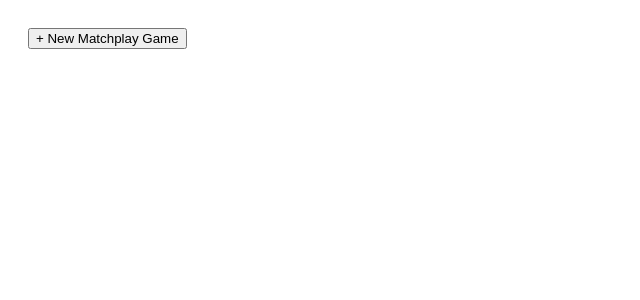
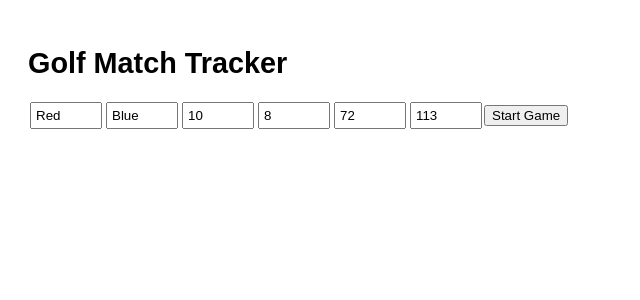
Before and after one commit to ciaranlk/GolfMatchTracker_manual, a React (Vite) app: page / in a window 1280 px wide. Shown: the top 300 px of the page, without its empty margins (0-640 px from the left). Built offline with nearby package versions, Linux system fonts and the light colour scheme.

Commit message:
Refactor game state management and UI updates

```diff
--- a/src/App.jsx
+++ b/src/App.jsx
@@ -10,164 +10,157 @@ function App() {
     const saved = localStorage.getItem('games');
     return saved ? JSON.parse(saved) : [];
   });
+
   const [activeGameIndex, setActiveGameIndex] = useState(0);
 
-  const updateLocalStorage = (newGames) => {
-    localStorage.setItem('games', JSON.stringify(newGames));
+  const [newGame, setNewGame] = useState({
+    teamRed: 'Red',
+    teamBlue: 'Blue',
+    holes: Array(18).fill({ red: null, blue: null }),
+    par: Array(18).fill(4),
+    si: Array(18).fill(1).map((_, i) => i + 1),
+    redIndex: 10,
+    blueIndex: 8,
+    rating: 72,
+    slope: 113,
+  });
+
+  const startNewGame = () => {
+    const courseHandicapRed = calculateCourseHandicap(newGame.redIndex, newGame.slope, newGame.rating);
+    const courseHandicapBlue = calculateCourseHandicap(newGame.blueIndex, newGame.slope, newGame.rating);
+    const shotsGiven = Math.abs(courseHandicapRed - courseHandicapBlue);
+    const givingTeam = courseHandicapRed > courseHandicapBlue ? 'red' : 'blue';
+
+    const holesWithShots = newGame.si
+      .map((si, idx) => ({ idx, si }))
+      .sort((a, b) => a.si - b.si)
+      .slice(0, shotsGiven)
+      .map(h => h.idx);
+
+    const game = {
+      ...newGame,
+      courseHandicapRed,
+      courseHandicapBlue,
+      holesWithShots,
+      givingTeam,
+    };
+    setGames([...games, game]);
+    setActiveGameIndex(games.length);
   };
 
-  const addNewGame = () => {
-    const newGame = {
-      teamA: 'Team Red',
-      teamB: 'Team Blue',
-      indexA: 10,
-      indexB: 15,
-      rating: 72,
-      slope: 120,
-      pars: Array(18).fill(4),
-      sis: Array.from({ length: 18 }, (_, i) => i + 1),
-      scoresA: Array(18).fill(''),
-      scoresB: Array(18).fill('')
-    };
-    const newGames = [...games, newGame];
-    setGames(newGames);
-    setActiveGameIndex(newGames.length - 1);
-    updateLocalStorage(newGames);
+  const updateHoleScore = (holeIndex, team, delta) => {
+    const updatedGames = [...games];
+    const game = { ...updatedGames[activeGameIndex] };
+    const holes = [...game.holes];
+    const current = { ...holes[holeIndex] };
+    current[team] = current[team] !== null ? current[team] + delta : delta;
+    holes[holeIndex] = current;
+    game.holes = holes;
+    updatedGames[activeGameIndex] = game;
+    setGames(updatedGames);
   };
 
-  const updateGame = (key, value) => {
-    const updated = [...games];
-    updated[activeGameIndex][key] = value;
-    setGames(updated);
-    updateLocalStorage(updated);
-  };
+  useEffect(() => {
+    localStorage.setItem('games', JSON.stringify(games));
+  }, [games]);
 
-  const updateScore = (team, index, value) => {
-    const updated = [...games];
-    const arr = team === 'A' ? 'scoresA' : 'scoresB';
-    updated[activeGameIndex][arr][index] = value;
-    setGames(updated);
-    updateLocalStorage(updated);
-  };
+  const renderHoleResult = (hole, idx, game) => {
+    if (hole.red == null || hole.blue == null) return '—';
 
-  const getHoleResult = (holeIdx) => {
-    const game = games[activeGameIndex];
-    const { scoresA, scoresB, sis, indexA, indexB, slope, rating } = game;
-    const chA = calculateCourseHandicap(indexA, slope, rating);
-    const chB = calculateCourseHandicap(indexB, slope, rating);
-    const shots = Math.abs(chA - chB);
-    const receive = chA < chB ? 'B' : 'A';
+    let redScore = hole.red;
+    let blueScore = hole.blue;
 
-    const netA = parseInt(scoresA[holeIdx]) || 0;
-    const netB = parseInt(scoresB[holeIdx]) || 0;
+    if (game.holesWithShots.includes(idx)) {
+      if (game.givingTeam === 'red') redScore--;
+      else blueScore--;
+    }
 
-    const si = parseInt(sis[holeIdx]);
-    if (!si || !netA || !netB) return '';
-
-    if (receive === 'A' && si <= shots) netA -= 1;
-    if (receive === 'B' && si <= shots) netB -= 1;
-
-    if (netA < netB) return game.teamA;
-    if (netB < netA) return game.teamB;
+    if (redScore < blueScore) return <span className="red">Red</span>;
+    if (blueScore < redScore) return <span className="blue">Blue</span>;
     return 'Half';
   };
 
-  const getMatchStatus = () => {
-    const game = games[activeGameIndex];
-    const { scoresA, scoresB, sis, indexA, indexB, slope, rating, teamA, teamB } = game;
-    const chA = calculateCourseHandicap(indexA, slope, rating);
-    const chB = calculateCourseHandicap(indexB, slope, rating);
-    const shots = Math.abs(chA - chB);
-    const receive = chA < chB ? 'B' : 'A';
-    let aUp = 0;
+  const computeMatchStatus = game => {
+    let redWins = 0, blueWins = 0;
+    game.holes.forEach((hole, idx) => {
+      if (hole.red == null || hole.blue == null) return;
+      let red = hole.red;
+      let blue = hole.blue;
+      if (game.holesWithShots.includes(idx)) {
+        if (game.givingTeam === 'red') red--;
+        else blue--;
+      }
+      if (red < blue) redWins++;
+      else if (blue < red) blueWins++;
+    });
 
-    for (let i = 0; i < 18; i++) {
-      const si = parseInt(sis[i]);
-      let a = parseInt(scoresA[i]) || 0;
-      let b = parseInt(scoresB[i]) || 0;
-      if (!a || !b || !si) continue;
-
-      if (receive === 'A' && si <= shots) a -= 1;
-      if (receive === 'B' && si <= shots) b -= 1;
-
-      if (a < b) aUp++;
-      else if (b < a) aUp--;
-    }
-
-    if (aUp === 0) return 'AS';
-    return aUp > 0 ? `${teamA} ${aUp} Up` : `${teamB} ${Math.abs(aUp)} Up`;
+    const diff = redWins - blueWins;
+    if (diff === 0) return 'All Square';
+    if (diff > 0) return `Red ${diff} Up`;
+    return `Blue ${-diff} Up`;
   };
-
-  useEffect(() => {
-    updateLocalStorage(games);
-  }, [games]);
-
-  if (!games.length) {
-    return <button onClick={addNewGame}>+ New Matchplay Game</button>;
-  }
-
-  const game = games[activeGameIndex];
-  const chA = calculateCourseHandicap(game.indexA, game.slope, game.rating);
-  const chB = calculateCourseHandicap(game.indexB, game.slope, game.rating);
-  const shotsGiven = Math.abs(chA - chB);
-  const receiver = chA < chB ? game.teamA : game.teamB;
 
   return (
     <div className="App">
-      <h2>Golf Matchplay Tracker</h2>
+      <h1>Golf Match Tracker</h1>
 
-      <div className="tabs">
-        {games.map((g, i) => (
-          <button key={i} onClick={() => setActiveGameIndex(i)}>
-            {g.teamA} vs {g.teamB} ({getMatchStatus()})
+      <div className="new-game-form">
+        <input value={newGame.teamRed} onChange={e => setNewGame({ ...newGame, teamRed: e.target.value })} placeholder="Team Red" />
+        <input value={newGame.teamBlue} onChange={e => setNewGame({ ...newGame, teamBlue: e.target.value })} placeholder="Team Blue" />
+        <input value={newGame.redIndex} onChange={e => setNewGame({ ...newGame, redIndex: parseInt(e.target.value) })} type="number" placeholder="Red Index" />
+        <input value={newGame.blueIndex} onChange={e => setNewGame({ ...newGame, blueIndex: parseInt(e.target.value) })} type="number" placeholder="Blue Index" />
+        <input value={newGame.rating} onChange={e => setNewGame({ ...newGame, rating: parseFloat(e.target.value) })} type="number" placeholder="Course Rating" />
+        <input value={newGame.slope} onChange={e => setNewGame({ ...newGame, slope: parseInt(e.target.value) })} type="number" placeholder="Slope" />
+        <button onClick={startNewGame}>Start Game</button>
+      </div>
+
+      <div className="game-selector">
+        {games.map((game, idx) => (
+          <button key={idx} onClick={() => setActiveGameIndex(idx)}>
+            {game.teamRed} vs {game.teamBlue} — {computeMatchStatus(game)}
           </button>
         ))}
-        <button onClick={addNewGame}>+ New Game</button>
       </div>
 
-      <div className="inputs">
-        <input value={game.teamA} onChange={(e) => updateGame('teamA', e.target.value)} /> vs
-        <input value={game.teamB} onChange={(e) => updateGame('teamB', e.target.value)} />
-        <div>
-          Handicap Index A: <input type="number" value={game.indexA} onChange={(e) => updateGame('indexA', +e.target.value)} />
-          Handicap Index B: <input type="number" value={game.indexB} onChange={(e) => updateGame('indexB', +e.target.value)} />
-        </div>
-        <div>
-          Course Rating: <input type="number" value={game.rating} onChange={(e) => updateGame('rating', +e.target.value)} />
-          Slope: <input type="number" value={game.slope} onChange={(e) => updateGame('slope', +e.target.value)} />
-        </div>
-      </div>
-
-      <p>Shots Given: {shotsGiven} to {receiver}</p>
-      <p>CH A: {chA}  CH B: {chB}</p>
-      <h4>Match Status: {getMatchStatus()}</h4>
-
+      {games[activeGameIndex] && (
+        <div className="scorecard">
+          <h2>{games[activeGameIndex].teamRed} vs {games[activeGameIndex].teamBlue}</h2>
+          <div>Red CH: {games[activeGameIndex].courseHandicapRed}, Blue CH: {games[activeGameIndex].courseHandicapBlue}</div>
           <table>
             <thead>
-          <tr><th>Hole</th><th>Par</th><th>SI</th><th>{game.teamA}</th><th>{game.teamB}</th><th>Result</th></tr>
+              <tr>
+                <th>Hole</th>
+                <th>Par</th>
+                <th>SI</th>
+                <th>{games[activeGameIndex].teamRed}</th>
+                <th>{games[activeGameIndex].teamBlue}</th>
+                <th>Result</th>
+              </tr>
             </thead>
             <tbody>
-          {game.pars.map((_, i) => (
-            <tr key={i}>
-              <td>{i + 1}</td>
-              <td><input value={game.pars[i]} onChange={e => {
-                const updated = [...game.pars];
-                updated[i] = e.target.value;
-                updateGame('pars', updated);
-              }} /></td>
-              <td><input value={game.sis[i]} onChange={e => {
-                const updated = [...game.sis];
-                updated[i] = e.target.value;
-                updateGame('sis', updated);
-              }} /></td>
-              <td><input value={game.scoresA[i]} onChange={e => updateScore('A', i, e.target.value)} /></td>
-              <td><input value={game.scoresB[i]} onChange={e => updateScore('B', i, e.target.value)} /></td>
-              <td className={getHoleResult(i) === game.teamA ? 'red' : getHoleResult(i) === game.teamB ? 'blue' : ''}>{getHoleResult(i)}</td>
+              {games[activeGameIndex].holes.map((hole, idx) => (
+                <tr key={idx}>
+                  <td>{idx + 1}</td>
+                  <td>{games[activeGameIndex].par[idx]}</td>
+                  <td>{games[activeGameIndex].si[idx]}</td>
+                  <td>
+                    <button onClick={() => updateHoleScore(idx, 'red', -1)}>-</button>
+                    {hole.red ?? '-'}
+                    <button onClick={() => updateHoleScore(idx, 'red', 1)}>+</button>
+                  </td>
+                  <td>
+                    <button onClick={() => updateHoleScore(idx, 'blue', -1)}>-</button>
+                    {hole.blue ?? '-'}
+                    <button onClick={() => updateHoleScore(idx, 'blue', 1)}>+</button>
+                  </td>
+                  <td>{renderHoleResult(hole, idx, games[activeGameIndex])}</td>
                 </tr>
               ))}
             </tbody>
           </table>
         </div>
+      )}
+    </div>
   );
 }
 
```
Lines whose indentation alone changed are shown as unchanged.
